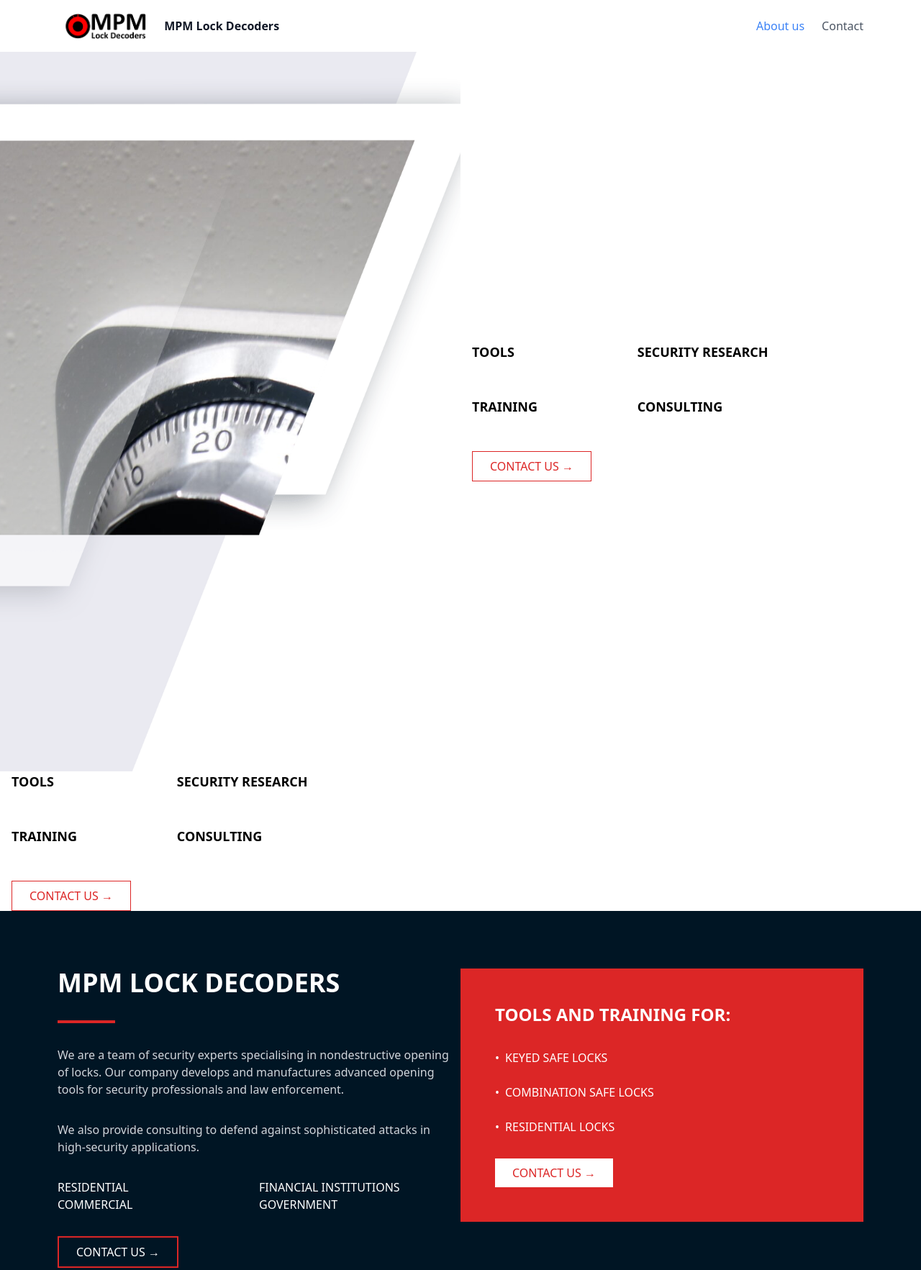
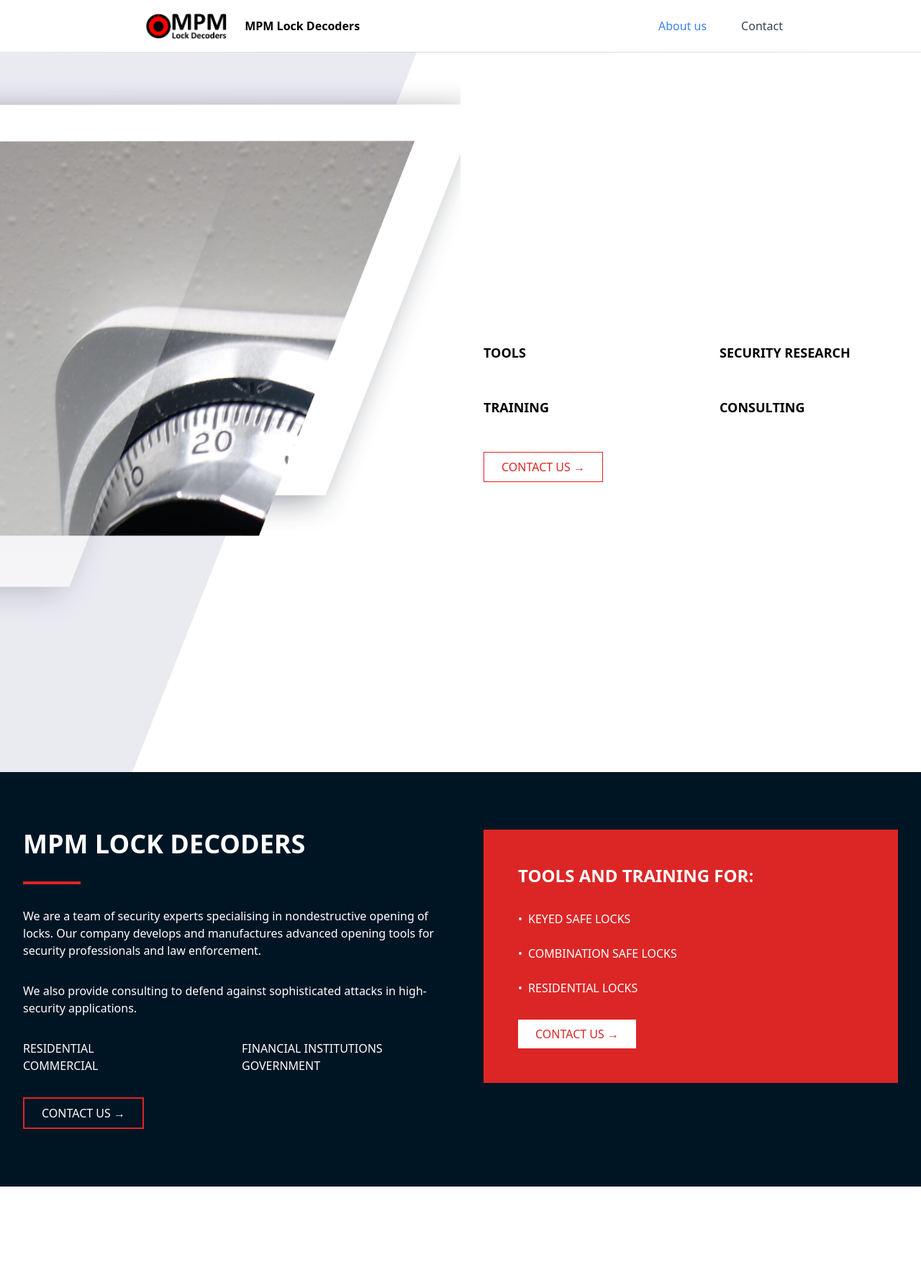
Before and after one commit to mpm-lock-decoders/mpm-lock-decoders.github.io, a website: page index.html in a window 1280 px wide. Shown: the whole page at 72% size. After the commit the page ends 1649 px from the top, so only its background shows below. Drawn offline with nearby package versions, Linux system fonts and the light colour scheme.

Commit message:
fixed menu

```diff
--- a/index.html
+++ b/index.html
@@ -12,79 +12,66 @@
             colors: {
               navy: "#001524",
             },
-            clipPath: {
-              hero: "polygon(0 0, 100% 0, 100% 80%, 0 100%)",
-            },
           },
         },
       };
     </script>
   </head>
   <body>
-    <!-- Navigation Container -->
-    <header class="relative z-50 bg-white">
-      <!-- Navigation Container -->
-      <div class="max-w-6xl px-4 mx-auto">
-        <div class="flex items-center justify-between py-4">
+    <!-- Header -->
+    <header class="relative z-50 w-full bg-white">
+      <div class="pl-48">
+        <div class="flex items-center py-4">
+          <!-- Left side with logo - now closer to the left edge -->
+          <div class="flex items-center flex-1">
             <div class="flex items-center">
               <img
                 src="/static/images/logo_web.png"
                 alt="MPM Logo"
                 class="h-10" />
-            <span class="ml-2 font-bold text-gray-900">MPM Lock Decoders</span>
+              <span class="ml-2 text-base font-semibold"
+                >MPM Lock Decoders</span
+              >
             </div>
-          <div class="flex gap-6">
+          </div>
+
+          <!-- Right side navigation - now with more space -->
+          <div class="pr-48">
+            <div class="flex gap-12">
               <a href="#about" class="text-blue-500">About us</a>
-            <a href="#contact" class="text-gray-600">Contact</a>
+              <a href="#contact" class="text-gray-700">Contact</a>
+            </div>
           </div>
         </div>
       </div>
     </header>
 
-   <div class="flex h-[1000px] overflow-hidden">
+    <!-- Separator Line Section -->
+    <div
+      class="w-full h-[1px] bg-gradient-to-r from-gray-200 via-gray-300 to-gray-200"></div>
+
+    <!-- Hero Section -->
+    <div class="flex h-[1000px] overflow-hidden w-full">
       <!-- Images Container -->
-            <div class="relative flex-1 w-1/6">
+      <div class="relative w-1/2">
         <div class="h-full overflow-hidden">
-                    <!-- Parallax Background - Increased height for more coverage -->
-                    <div class="h-[140%] w-full bg-cover bg-center transform translate-y-0 transition-transform duration-100"
-                         style="background-image: url('/static/images/DSC03836-scaled.jpg')">
+          <div
+            class="h-[140%] w-full bg-cover bg-center transform translate-y-0 transition-transform duration-100"
+            style="
+              background-image: url(&quot;/static/images/DSC03836-scaled.jpg&quot;);
+            "></div>
         </div>
-                </div>
-                <!-- Geometric Overlay - Adjusted position to show more of the top -->
-                <div class="absolute inset-x-0 bottom-0 bg-center bg-cover -top-2"
-                     style="background-image: url('/static/images/mechanic-60.webp')">
-                </div>
+        <!-- Geometric Overlay -->
+        <div
+          class="absolute inset-x-0 bottom-0 bg-center bg-cover -top-2"
+          style="
+            background-image: url(&quot;/static/images/mechanic-60.webp&quot;);
+          "></div>
       </div>
 
       <!-- Content Container -->
-            <div class="flex items-center flex-1">
-                <div class="max-w-xl px-4">
-                    <div class="space-y-12">
-                        <div class="grid grid-cols-2 gap-12">
-                            <div>
-                                <h3 class="text-lg font-semibold">TOOLS</h3>
-                            </div>
-                            <div>
-                                <h3 class="text-lg font-semibold">SECURITY RESEARCH</h3>
-                            </div>
-                            <div>
-                                <h3 class="text-lg font-semibold">TRAINING</h3>
-                            </div>
-                            <div>
-                                <h3 class="text-lg font-semibold">CONSULTING</h3>
-                            </div>
-                        </div>
-                        <a href="#contact" class="inline-block px-6 py-2 text-red-600 transition-colors border border-red-600 hover:bg-red-600 hover:text-white">
-                            CONTACT US →
-                        </a>
-                    </div>
-                </div>
-            </div>
-        </div>
-
-      <!-- Content Container -->
-      <div class="flex items-center flex-1">
-        <div class="max-w-xl px-4">
+      <div class="flex items-center w-1/2 pl-8">
+        <div class="w-full">
           <div class="space-y-12">
             <div class="grid grid-cols-2 gap-12">
               <div>
@@ -111,41 +98,35 @@
     </div>
 
     <!-- Dark Section -->
-    <div class="container">
-    <div class="py-20 text-white bg-navy">
-      <div class="max-w-6xl px-4 mx-auto">
-        <div class="flex">
-          <!-- Left Column Container -->
+    <div class="w-full bg-navy">
+      <div class="flex w-full px-8 py-20 text-white">
+        <!-- Left Column -->
         <div class="w-1/2 space-y-8">
           <h2 class="text-4xl font-bold">MPM LOCK DECODERS</h2>
           <div class="w-20 h-1 bg-red-600"></div>
-            <p class="text-gray-300">
+          <p>
             We are a team of security experts specialising in nondestructive
             opening of locks. Our company develops and manufactures advanced
             opening tools for security professionals and law enforcement.
           </p>
-            <p class="text-gray-300">
+          <p>
             We also provide consulting to defend against sophisticated attacks
             in high-security applications.
           </p>
-
-            <!-- Industries List Container -->
           <div class="flex flex-wrap mt-12">
             <div class="w-1/2">RESIDENTIAL</div>
             <div class="w-1/2">FINANCIAL INSTITUTIONS</div>
             <div class="w-1/2">COMMERCIAL</div>
             <div class="w-1/2">GOVERNMENT</div>
           </div>
-
           <a
             href="#contact"
             class="inline-block px-6 py-2 mt-8 transition-colors border-2 border-red-600 hover:bg-red-600">
             CONTACT US →
           </a>
         </div>
-
-          <!-- Right Column Container -->
-          <div class="w-1/2">
+        <!-- Right Column -->
+        <div class="w-1/2 pl-8">
           <div class="p-12 bg-red-600">
             <h3 class="mb-8 text-2xl font-bold">TOOLS AND TRAINING FOR:</h3>
             <ul class="space-y-6">
@@ -162,8 +143,7 @@
         </div>
       </div>
     </div>
-    </div>
-    </div>
+
     <script>
       const parallaxElement = document.querySelector(".transform");
       window.addEventListener("scroll", () => {
```
Also changed, not shown: static/images/IMG_3771-scaled.jpg (added). Lines whose indentation alone changed are shown as unchanged.
